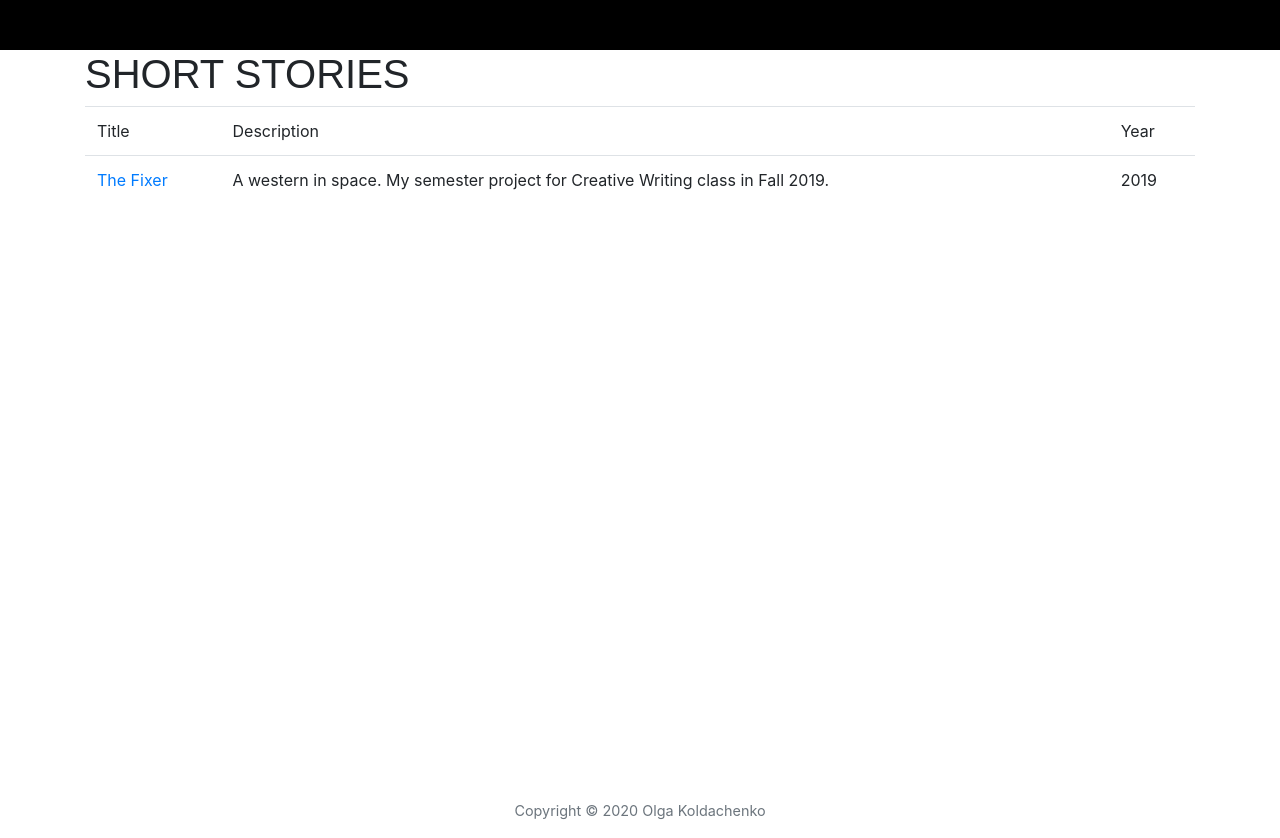
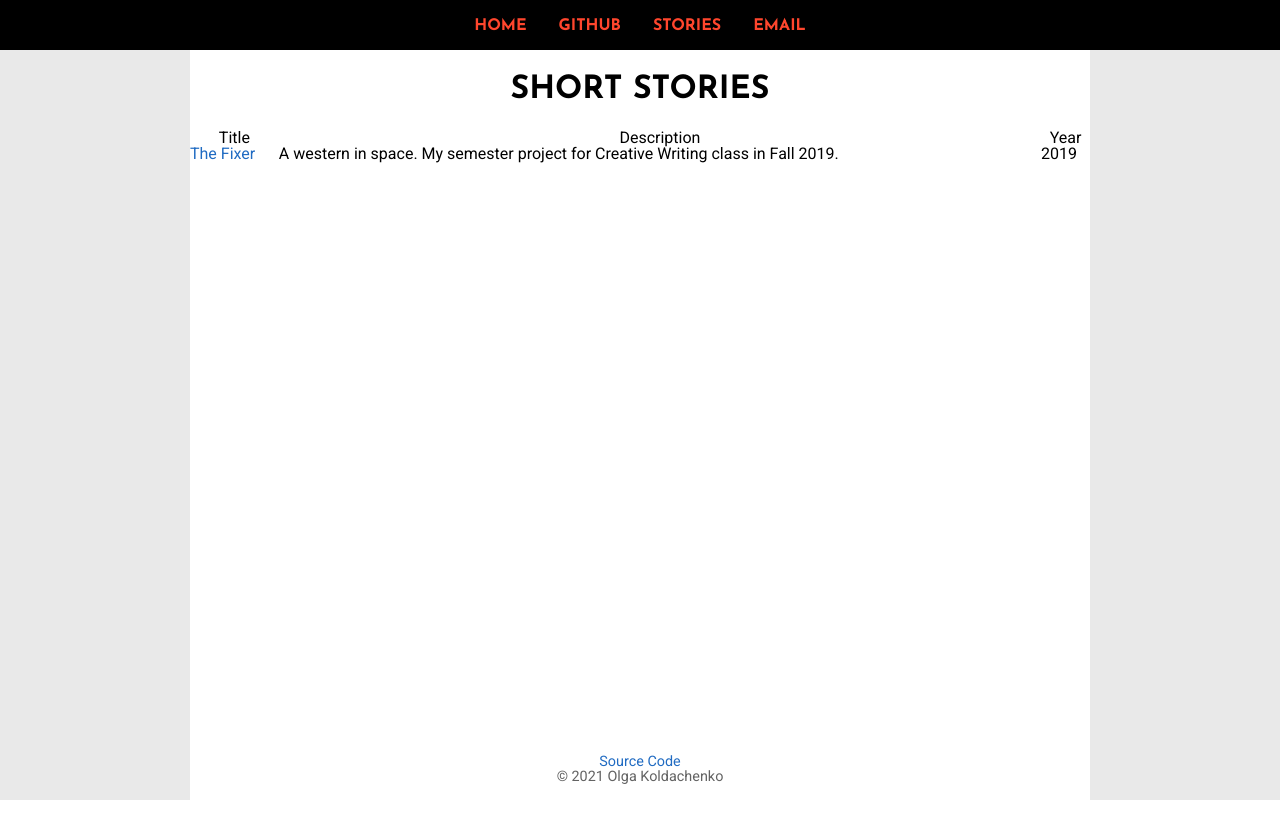
Before and after one commit to okold/homepage, a PHP site: page /stories.html in a window 1280 px wide. After the commit the page ends 800 px from the top, so only its background shows below. Run offline with PHP 8.4, Linux system fonts and the light colour scheme.

Commit message:
JS footer

```diff
--- /dev/null
+++ b/javascript/footer.js
@@ -0,0 +1,13 @@
+window.addEventListener("DOMContentLoaded", (e) => {
+    let footer = document.querySelector("footer");
+
+    let copyright = document.createElement("p");
+    copyright.textContent = "© 2021 Olga Koldachenko";
+
+    let source = document.createElement("a");
+    source.href = "https://github.com/okold/homepage";
+    source.textContent = "Source Code";
+
+    footer.appendChild(source);
+    footer.appendChild(copyright);
+});
--- a/stories.html
+++ b/stories.html
@@ -2,24 +2,18 @@
 <html lang="en">
     <head>
         <meta charset="UTF-8">
-    <meta name="viewport" content="width=device-width, initial-scale=1.0">
-    <link rel="stylesheet" href="reset.css">
-    <link rel="stylesheet" href="style.css">
-    <link rel="stylesheet" href="https://stackpath.bootstrapcdn.com/bootstrap/4.4.1/css/bootstrap.min.css" integrity="sha384-Vkoo8x4CGsO3+Hhxv8T/Q5PaXtkKtu6ug5TOeNV6gBiFeWPGFN9MuhOf23Q9Ifjh" crossorigin="anonymous">
-    <script src="https://code.jquery.com/jquery-3.4.1.slim.min.js" integrity="sha384-J6qa4849blE2+poT4WnyKhv5vZF5SrPo0iEjwBvKU7imGFAV0wwj1yYfoRSJoZ+n" crossorigin="anonymous"></script>
-    <script src="https://cdn.jsdelivr.net/npm/popper.js@1.16.0/dist/umd/popper.min.js" integrity="sha384-Q6E9RHvbIyZFJoft+2mJbHaEWldlvI9IOYy5n3zV9zzTtmI3UksdQRVvoxMfooAo" crossorigin="anonymous"></script>
-    <script src="https://stackpath.bootstrapcdn.com/bootstrap/4.4.1/js/bootstrap.min.js" integrity="sha384-wfSDF2E50Y2D1uUdj0O3uMBJnjuUD4Ih7YwaYd1iqfktj0Uod8GCExl3Og8ifwB6" crossorigin="anonymous"></script>
-    <title>Short Stories</title>
+        <link rel="stylesheet" type="text/css" href="reset.css">
+        <link rel="stylesheet" type="text/css" href="style.css">
+        <link rel="preconnect" href="https://fonts.gstatic.com">
+        <link href="https://fonts.googleapis.com/css2?family=Josefin+Sans:wght@700&family=Roboto&display=swap" rel="stylesheet">
+        <title>Creative Writing</title>
     </head>
     <body>
         <a href="#main" id="skipnav">Skip navigation.</a>
-    <header>
-
-    </header>
-    <main id="main" class="container">
-        <section>
+        <header><script src="javascript/header.js"></script></header>
+        <main id="main">
             <h1>Short Stories</h1>
-            <table class="table">
+                <table>
                     <tr>
                         <th>Title</th>
                         <th>Description</th>
@@ -32,11 +26,7 @@
                     </tr>
                 </table>
             </section>
+            <footer><script src="javascript/footer.js"></script></footer>
         </main>
-    <footer class="footer">
-        <div class="container">
-            <span class="text-muted">Copyright &#169; 2020 Olga Koldachenko</span>
-        </div>
-    </footer>
     </body>
 </html>
--- a/style.css
+++ b/style.css
@@ -92,7 +92,7 @@ p {
 
 footer {
     margin: auto auto 0 auto;
-    padding-bottom: 1rem;
+    padding: 1rem 0;
     width: fit-content;
     align-self: flex-end;
     color: var(--dark);
@@ -101,7 +101,7 @@ footer {
     flex-direction: column;
 }
 
-footer p {
+footer * {
     padding: 0;
     margin: auto;
 }
```
Also changed, not shown: index.html (+2 -6 lines), javascript/header.js (renamed from javascript/nav.js). Lines whose indentation alone changed are shown as unchanged.
